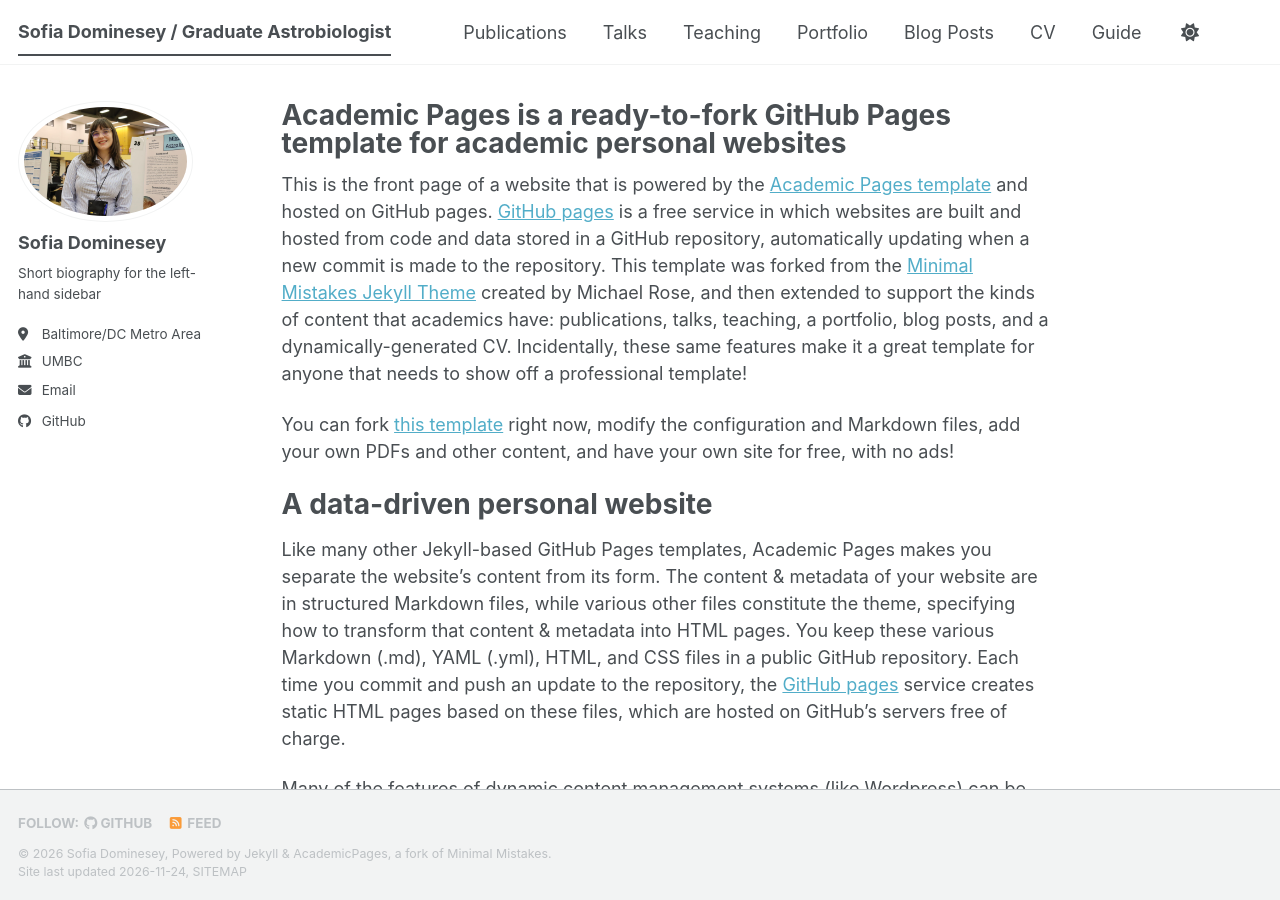
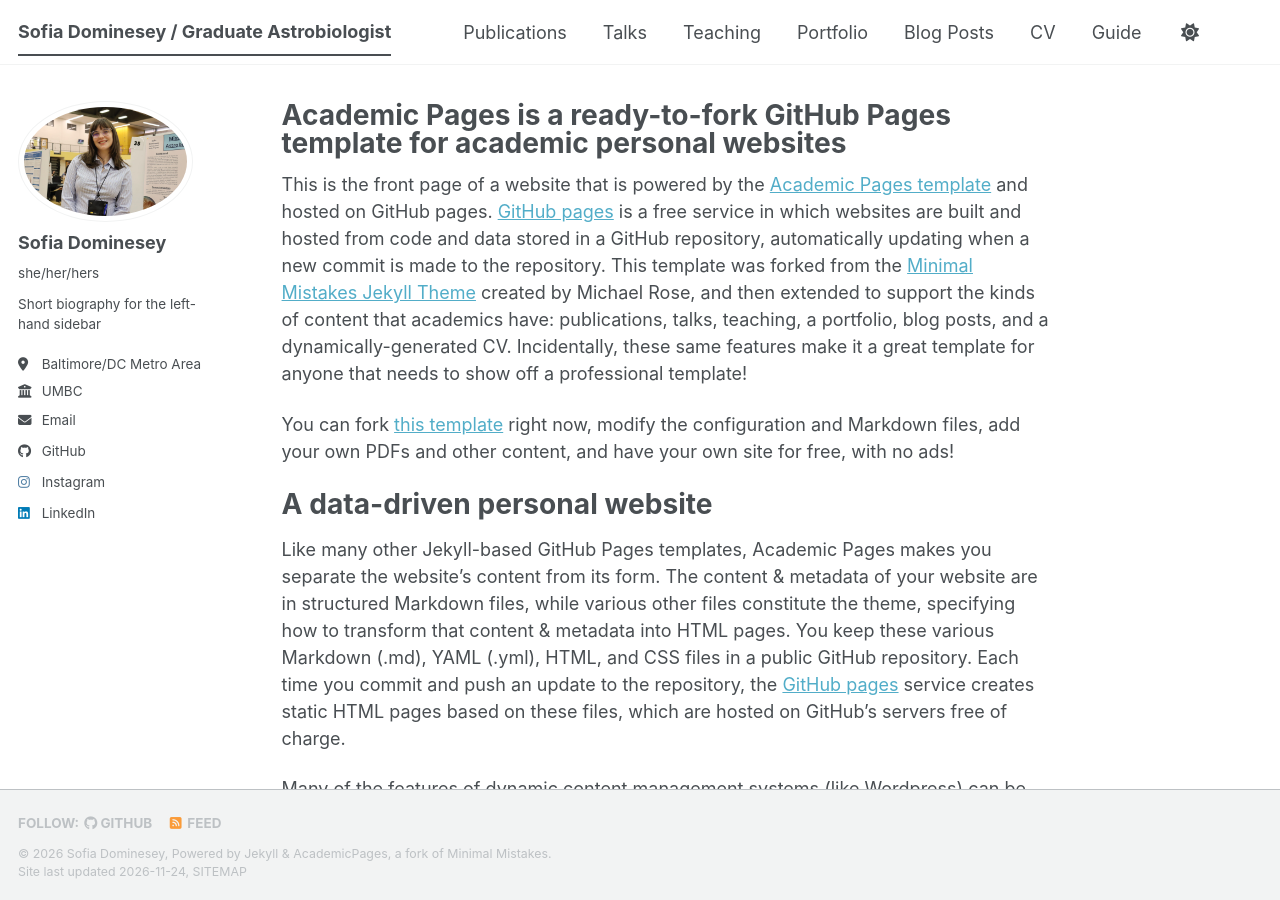
Before and after one commit to sofieeeed/sofieeeed.github.io, a Jekyll site: the page built from _pages/about.md, in a window 1280 px wide and 900 px high. Built offline with Jekyll 4.4.1, drawn with Linux system fonts in a browser that asks for light colours; a script bundle is joined from its source files by our own code; a style sheet for code colours, icons or effects is not loaded; part of the change alters nothing that is shown.

Commit message:
Update  _config.yml
socials

```diff
--- a/_config.yml
+++ b/_config.yml
@@ -25,7 +25,7 @@ author:
   # Biographic information
   avatar           : "me.jpg"
   name             : "Sofia Dominesey"
-  pronouns         : # example: "she/her"
+  pronouns         : "she/her/hers"
   bio              : "Short biography for the left-hand sidebar"
   location         : "Baltimore/DC Metro Area"
   employer         : "UMBC"
@@ -64,9 +64,9 @@ author:
   goodreads        : # Username
   google_plus      : # Username
   keybase          : # Username
-  instagram        : # Username
+  instagram        : "https://www.instagram.com/sof.ieeed"
   lastfm           : # Username
-  linkedin         : # Username
+  linkedin         : "https://www.linkedin.com/in/sofia-dominesey-863b06287/"
   mastodon         : # URL
   medium           : # URL
   pinterest        : # Username
```
